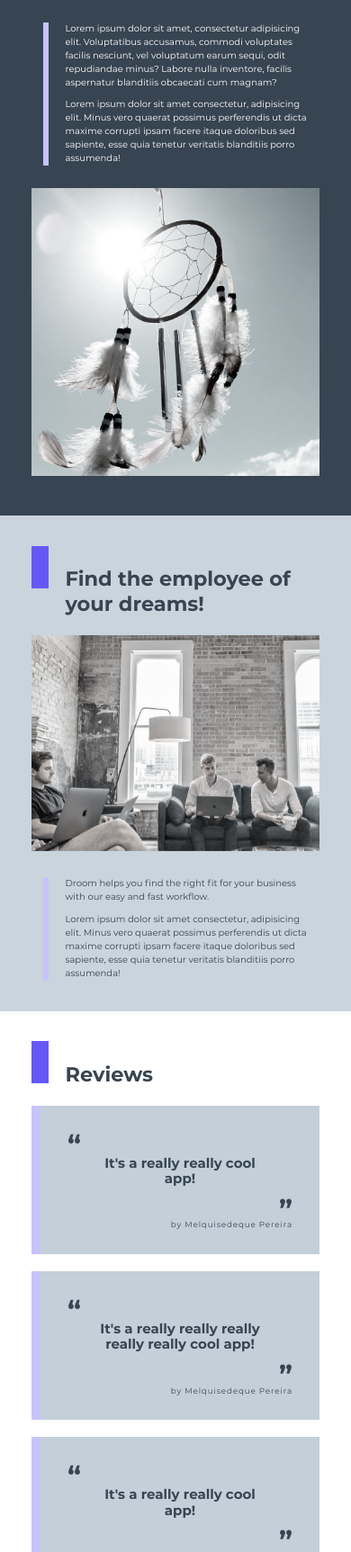
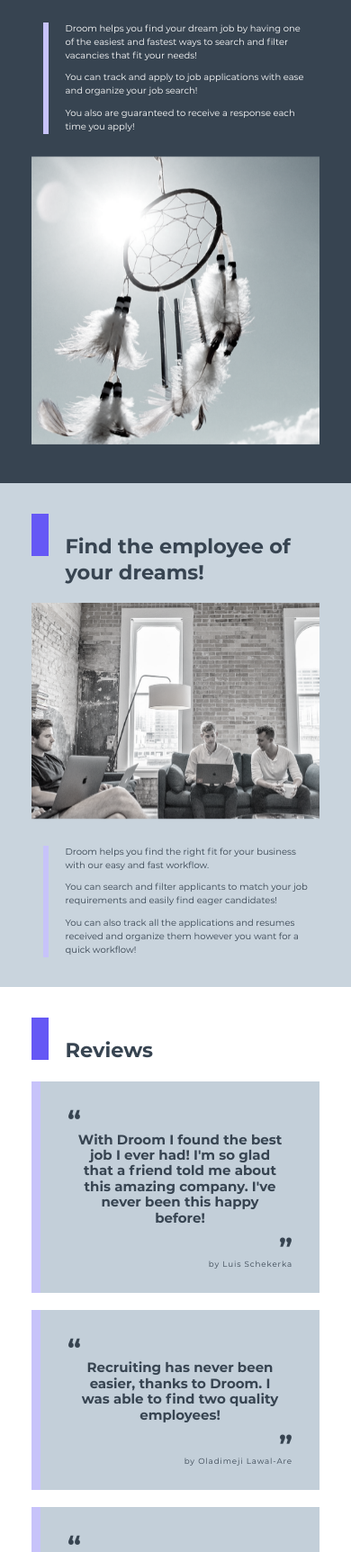
Before and after one commit to melquip/droom, a website: page index.html in a window 390 px wide. Shown: the part 1028-2753 px from the top of the page at 90% size. Drawn offline with Linux system fonts and the light colour scheme.

Commit message:
Added content and polished UI and responsiveness

```diff
--- a/index.html
+++ b/index.html
@@ -63,12 +63,9 @@
 				<div class="flex two">
 					<div class="column">
 						<div class="asInfo animated" data-animate="fadeInUp delay-050s">
-							<p>Lorem ipsum dolor sit amet, consectetur adipisicing elit. Voluptatibus accusamus, commodi
-								voluptates facilis nesciunt, vel voluptatum earum sequi, odit repudiandae minus? Labore
-								nulla inventore, facilis aspernatur blanditiis obcaecati cum magnam?</p>
-							<p>Lorem ipsum dolor sit amet consectetur, adipisicing elit. Minus vero quaerat possimus
-								perferendis ut dicta maxime corrupti ipsam facere itaque doloribus sed sapiente, esse quia
-								tenetur veritatis blanditiis porro assumenda!</p>
+							<p>Droom helps you find your dream job by having one of the easiest and fastest ways to search and filter vacancies that fit your needs!</p>
+							<p>You can track and apply to job applications with ease and organize your job search!</p>
+							<p>You also are guaranteed to receive a response each time you apply!</p>
 						</div>
 					</div>
 					<div class="column">
@@ -87,9 +84,8 @@
 					<div class="column">
 						<div class="asInfo dark animated" data-animate="fadeInUp delay-050s">
 							<p>Droom helps you find the right fit for your business with our easy and fast workflow.</p>
-							<p>Lorem ipsum dolor sit amet consectetur, adipisicing elit. Minus vero quaerat possimus
-								perferendis ut dicta maxime corrupti ipsam facere itaque doloribus sed sapiente, esse quia
-								tenetur veritatis blanditiis porro assumenda!</p>
+							<p>You can search and filter applicants to match your job requirements and easily find eager candidates!</p>
+							<p>You can also track all the applications and resumes received and organize them however you want for a quick workflow!</p>
 						</div>
 					</div>
 				</div>
@@ -101,19 +97,19 @@
 				<div class="flex three">
 					<div class="column animated" data-animate="fadeInUp delay-025s">
 						<blockquote>
-							It's a really really cool app!
+							With Droom I found the best job I ever had! I'm so glad that a friend told me about this amazing company. I've never been this happy before!
 						</blockquote>
-						<span>by Melquisedeque Pereira</span>
+						<span>by Luis Schekerka</span>
 					</div>
 					<div class="column animated" data-animate="fadeInUp delay-050s">
 						<blockquote>
-							It's a really really really really really cool app!
+							Recruiting has never been easier, thanks to Droom. I was able to find two quality employees!
 						</blockquote>
-						<span>by Melquisedeque Pereira</span>
+						<span>by Oladimeji Lawal-Are</span>
 					</div>
 					<div class="column animated" data-animate="fadeInUp delay-075s">
 						<blockquote>
-							It's a really really cool app!
+							Finally found my dream job thanks to Droom! Try it now!
 						</blockquote>
 						<span>by Melquisedeque Pereira</span>
 					</div>
@@ -154,7 +150,7 @@
 	</main>
 	<footer>
 		<div class="inner flex two">
-			<div class="column"><!-- <a href="" class="logo"><img src="img/droom-white.png" alt=""></a> -->
+			<div class="column">
 				&copy; Copyright 2019 - Melquisedeque Pereira
 			</div>
 			<div class="column">
--- a/js/main.js
+++ b/js/main.js
@@ -33,7 +33,7 @@
 			if (target.length) {
 				event.preventDefault();
 				$('html, body').animate({
-					scrollTop: target.offset().top - 70
+					scrollTop: target.offset().top - 80
 				}, 1000, function () {
 					var $target = $(target);
 					$target.focus();
@@ -73,9 +73,9 @@
 	});
 
 	// always start on begining of page after loading
-	$('html, body').scrollTop(0);
 	setTimeout(function() {
+		$('html, body').scrollTop(0);
 		$(window).trigger('scroll');
-	}, 1100);
+	}, 1000);
 
 })(jQuery);
--- a/stylus/index.styl
+++ b/stylus/index.styl
@@ -325,7 +325,7 @@ section .flex
 
 	blockquote
 		position relative
-		padding 2.625rem 3.125rem
+		padding 2.625rem 1rem
 		f 1.5rem, 1.16em, 'bold' $blue-dark center
 		&:before, &:after
 			f 3rem, 1em, $blue-dark
```
Also changed, not shown: about.html (indentation only), css/main.css.
